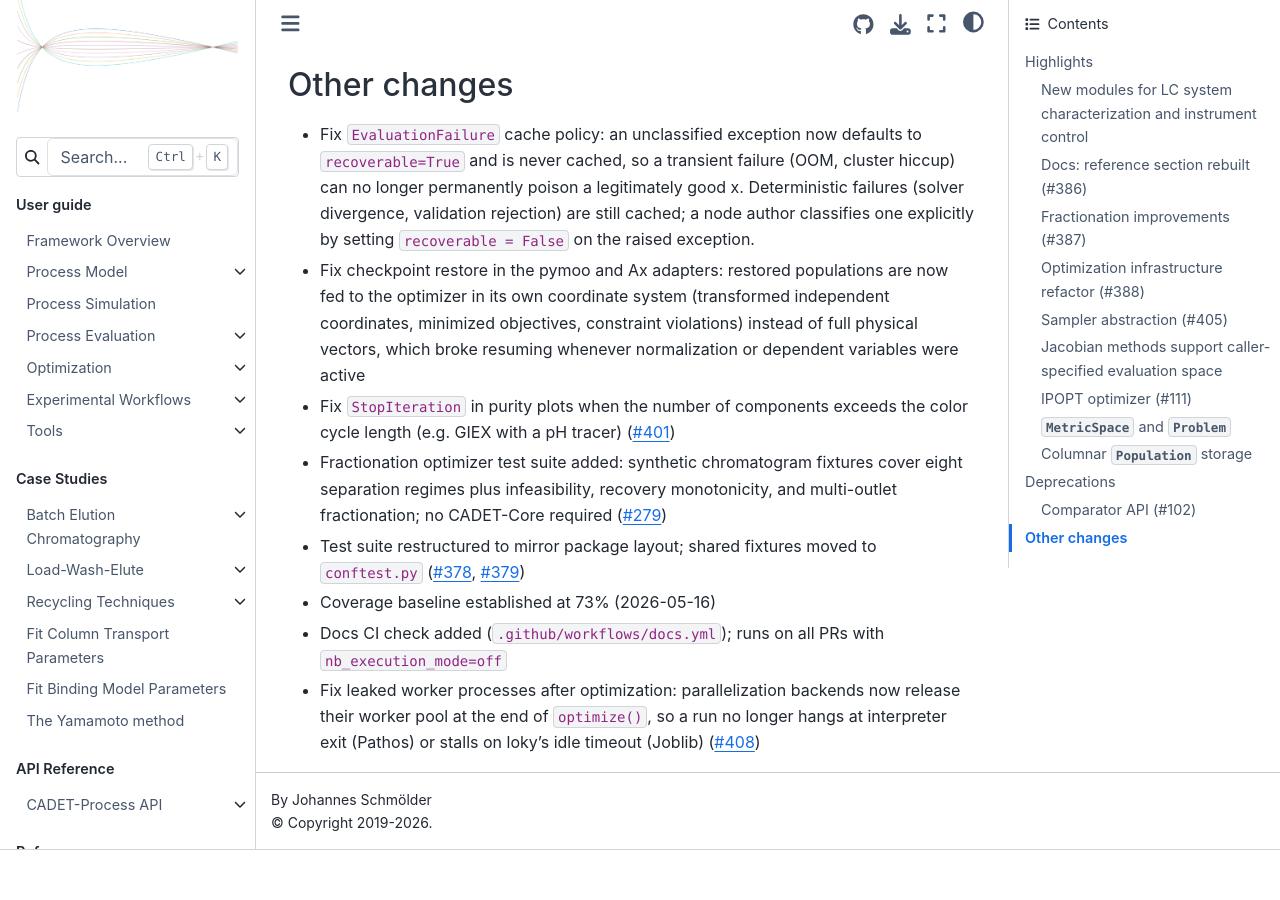
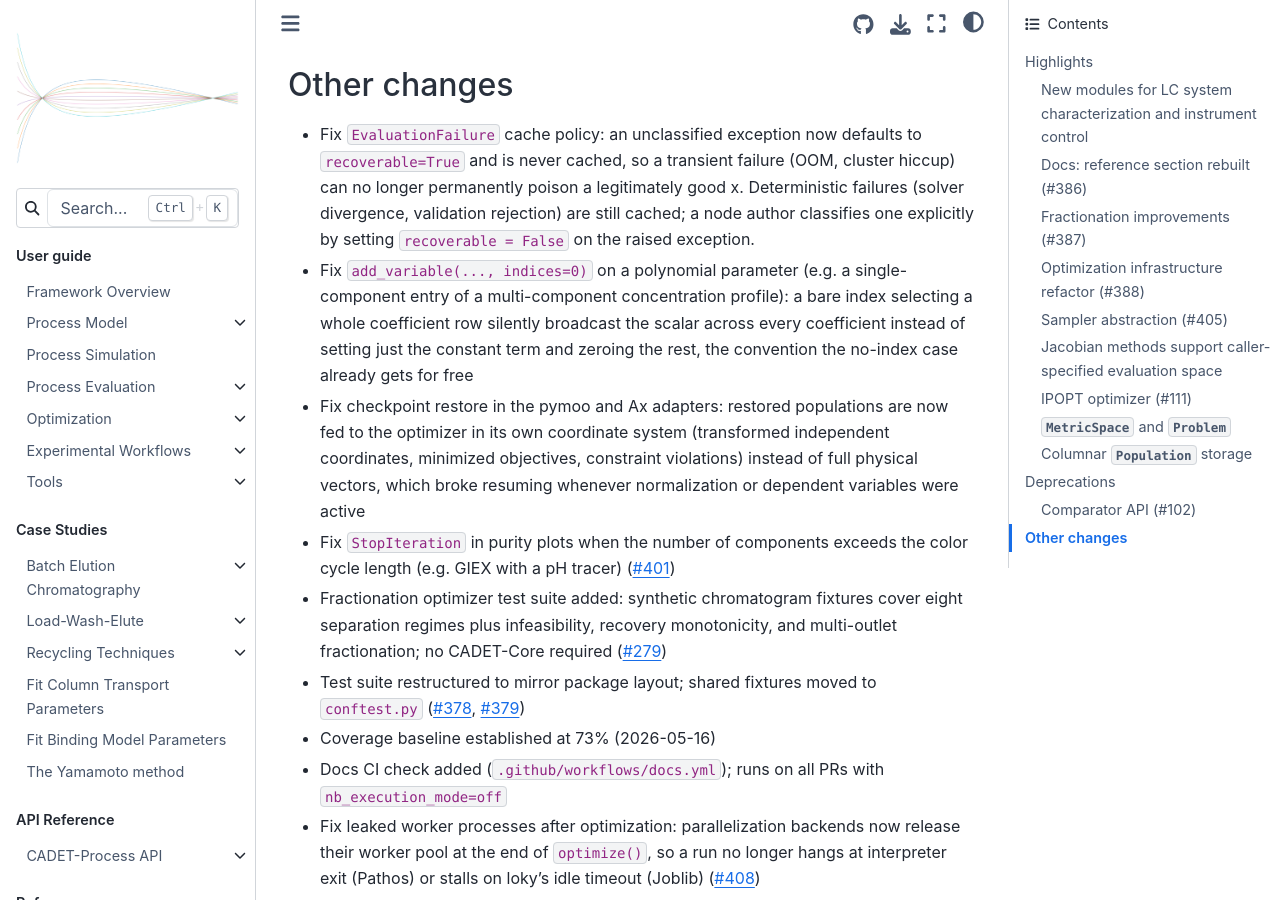
Before and after one commit to fau-advanced-separations/CADET-Process, a Sphinx documentation site: the page built from docs/source/release_notes/v0.13.0.md, in a window 1280 px wide and 900 px high, scrolled down 4245 px. Built offline with Sphinx 7.4.7 and the Sphinx Book theme 1.1.4, drawn with Linux system fonts in a browser that asks for light colours; pages that are not in the unit, such as notebooks, are missing from menus; before the commit the page ends 5095 px from its top, so only the background shows below that.

Commit message:
Add changelog entry for the IndexedMapper polynomial fix
Missed when the fix itself landed (f9602004); it's a user-facing regression fix and deserves the same changelog treatment as the failure cache policy fix alongside it.

```diff
--- a/docs/source/release_notes/v0.13.0.md
+++ b/docs/source/release_notes/v0.13.0.md
@@ -102,6 +102,7 @@ and the Comparator no longer needs to hold a reference registry.
 ## Other changes
 
 - Fix `EvaluationFailure` cache policy: an unclassified exception now defaults to `recoverable=True` and is never cached, so a transient failure (OOM, cluster hiccup) can no longer permanently poison a legitimately good x. Deterministic failures (solver divergence, validation rejection) are still cached; a node author classifies one explicitly by setting `recoverable = False` on the raised exception.
+- Fix `add_variable(..., indices=0)` on a polynomial parameter (e.g. a single-component entry of a multi-component concentration profile): a bare index selecting a whole coefficient row silently broadcast the scalar across every coefficient instead of setting just the constant term and zeroing the rest, the convention the no-index case already gets for free
 - Fix checkpoint restore in the pymoo and Ax adapters: restored populations are now fed to the optimizer in its own coordinate system (transformed independent coordinates, minimized objectives, constraint violations) instead of full physical vectors, which broke resuming whenever normalization or dependent variables were active
 - Fix `StopIteration` in purity plots when the number of components exceeds the color cycle length (e.g. GIEX with a pH tracer) ([#401](https://github.com/fau-advanced-separations/CADET-Process/pull/401))
 - Fractionation optimizer test suite added: synthetic chromatogram fixtures cover eight separation regimes plus infeasibility, recovery monotonicity, and multi-outlet fractionation; no CADET-Core required ([#279](https://github.com/fau-advanced-separations/CADET-Process/pull/279))
```
